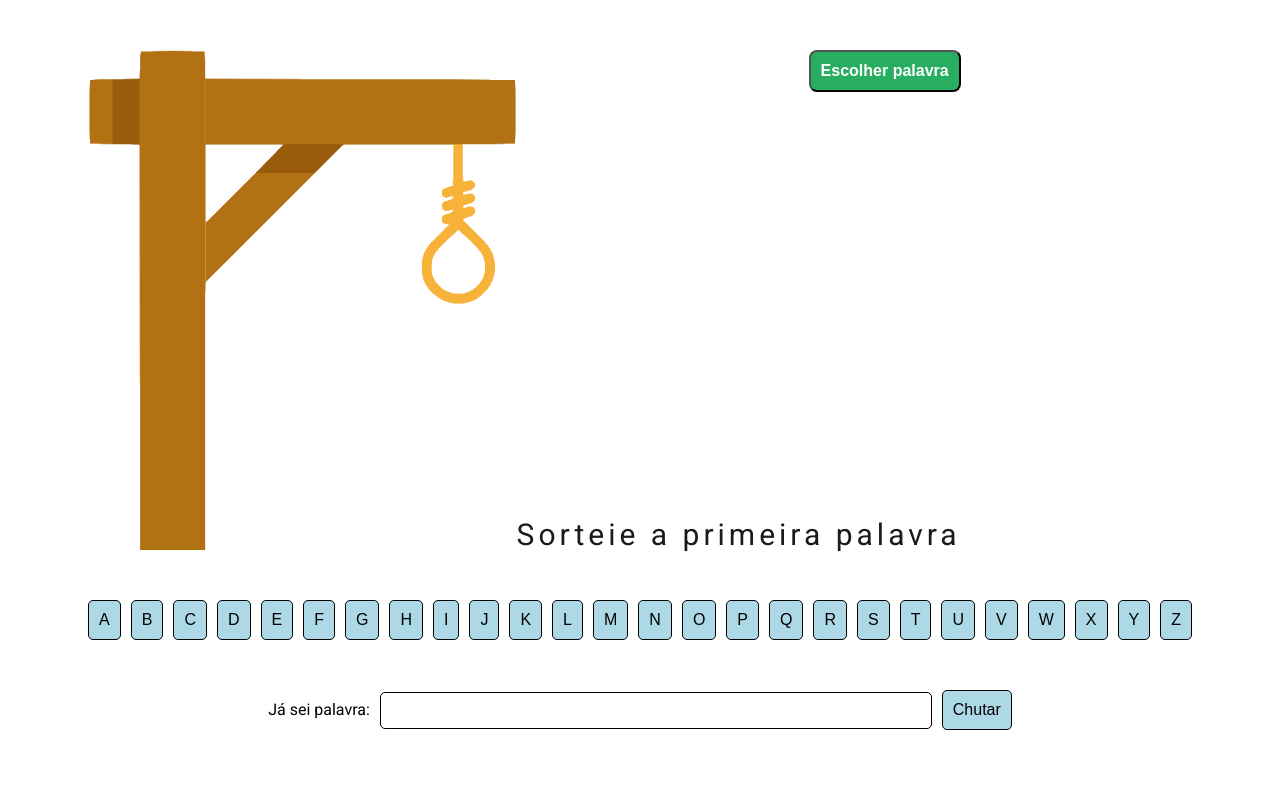
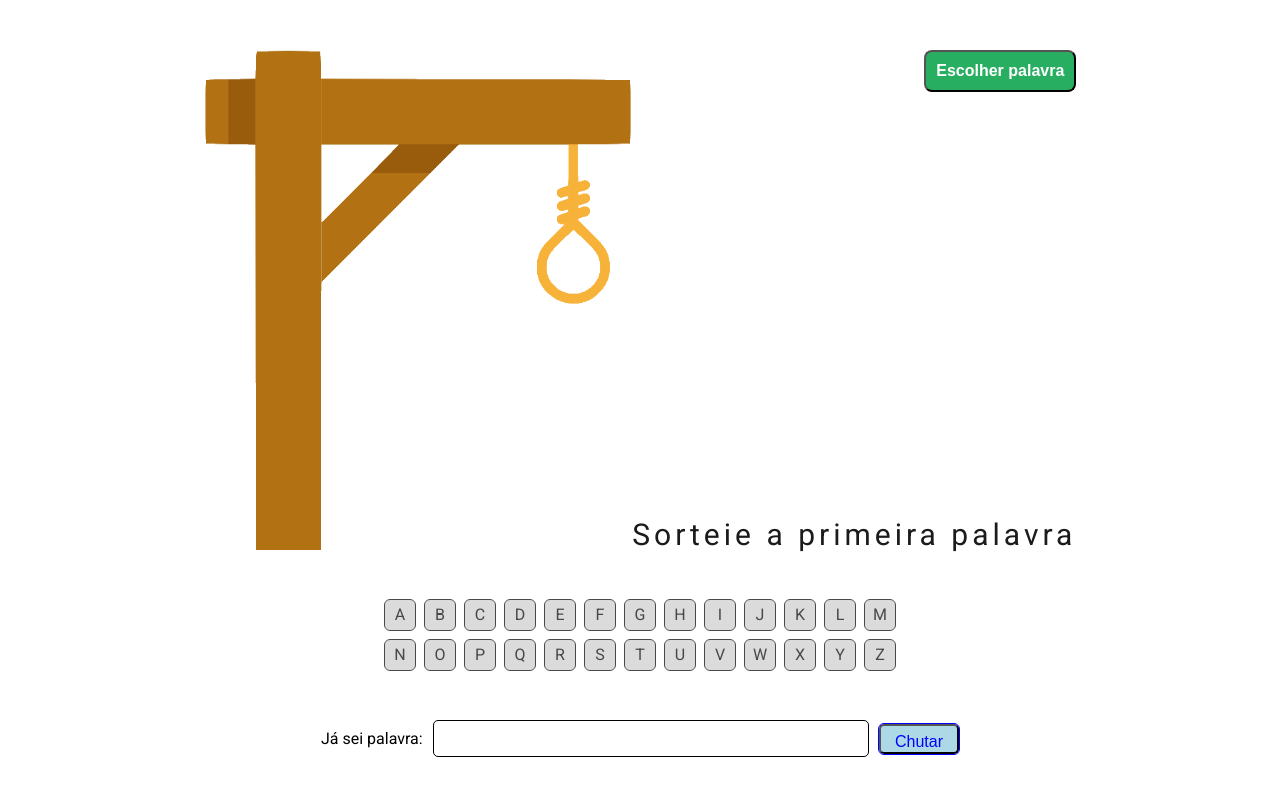
Before and after one commit to macielvini/driven-projeto8-jogoforca, a React (Create React App) app: page / in a window 1280 px wide. Shown: the top 796 px of the page. Built offline with nearby package versions, Linux system fonts and the light colour scheme.

Commit message:
Jogo inicia com os botões de letras desativados e ativa ao sortear uma palavra

```diff
--- a/public/index.html
+++ b/public/index.html
@@ -4,8 +4,6 @@
 <head>
   <meta charset="utf-8" />
   <meta name="viewport" content="width=device-width, initial-scale=1" />
-  <link rel="stylesheet" href="styles/style.css">
-  <link rel="stylesheet" href="styles/reset.css">
   <title>Jogo da forca</title>
 </head>
 
--- a/src/components/App.js
+++ b/src/components/App.js
@@ -2,30 +2,32 @@ import React from "react";
 import Palavras from "./Palavras";
 
 export default function App() {
+  const [letrasAtivado, setLetrasAtivado] = React.useState("desativado");
 
   return (
-    <div class="container" >
+    <div className="container" >
       <div>
-        <Jogo />
-        <div class="controles">
-          <Letras />
+        <Jogo setLetrasAtivado={setLetrasAtivado} />
+        <div className="controles">
+          <Letras status={letrasAtivado} />
           <Chute />
         </div>
       </div >
     </div>
   )
 }
+
 function Chute() {
   return (
-    <div class="chutar">
-      <label for="chute">Já sei palavra: </label>
+    <div className="chutar">
+      <label htmlFor="chute">Já sei palavra: </label>
       <input type="text" name="" id="chute" />
       <button>Chutar</button>
     </div>
   )
 }
 
-function Jogo() {
+function Jogo(props) {
 
   let palavra = "";
   const [underlines, setUnderlines] = React.useState("Sorteie a primeira palavra");
@@ -35,39 +37,42 @@ function Jogo() {
 
     let palavraArr = [...palavra];
     setUnderlines(palavraArr.map(() => "_"));
+    props.setLetrasAtivado("ativado");
   }
 
   return (
-    <div class="jogo">
-      <div class="forca">
+    <div className="jogo">
+      <div className="forca">
         <img src="assets/forca0.png" alt="forca" />
       </div>
-      <div class="direita">
-        <button class="escolher-palavra" onClick={sortearPalavra}>Escolher palavra</button>
+      <div className="direita">
+        <button className="escolher-palavra" onClick={sortearPalavra}> Escolher palavra</button>
         <p>{underlines}</p>
       </div>
-    </div>
+    </div >
   )
 }
 
-function Letras() {
+function Letras(props) {
+
+  const alfabeto = ["a", "b", "c", "d", "e", "f", "g", "h", "i", "j", "k", "l", "m", "n", "o", "p", "q", "r", "s", "t", "u", "v", "w", "x", "y", "z"];
+
 
   return (
-    <div class="letras">
+    <div className="letras">
       <ul>
-        {alfabeto.map((l) => <Letra letra={l} />)}
+        {alfabeto.map((l, i) => <Letra letra={l} key={i} status={props.status} />)}
       </ul>
     </div>
 
   )
 }
 
-const alfabeto = ["a", "b", "c", "d", "e", "f", "g", "h", "i", "j", "k", "l", "m", "n", "o", "p", "q", "r", "s", "t", "u", "v", "w", "x", "y", "z"];
 
-function Letra(props = "") {
-  const { estaAtivado, letra } = props;
+function Letra(props) {
+  const { letra, status } = props;
 
   return (
-    <li> <button className={estaAtivado}>{letra.toUpperCase()}</button></li>
+    <li className={status}>{letra.toUpperCase()}</li>
   )
 }
--- a/src/components/Palavras.js
+++ b/src/components/Palavras.js
@@ -24,7 +24,7 @@ export default function Palavras() {
     "xícara", "xadrez", "xilofone", "xarope", "xenofobia", "xereta", "xerife", "xaveco", "xixi", "xale",
     "zebra", "zagueiro", "zero", "zoeira", "zodíaco", "zangão", "zepelim", "zinco", "zoológico", "zumbido"];
 
-  const index = Math.floor(Math.random() * palavras.length);
+  const index = Math.floor(Math.random() * (palavras.length - 1));
 
   return (palavras[index]);
 }
--- a/src/index.js
+++ b/src/index.js
@@ -1,4 +1,6 @@
 import ReactDOM from "react-dom";
 import App from "./components/App";
+import "./styles/reset.css";
+import "./styles/style.css";
 
 ReactDOM.render(<App />, document.querySelector(".root"));
--- a/public/styles/style.css
+++ b/src/styles/style.css
@@ -67,27 +67,34 @@
 }
 
 .controles .letras ul {
-  display: flex;
+  display: grid;
   gap: 10px;
+  grid-template-columns: repeat(13, auto);
 }
 
-.controles .letras li button,
+.controles .letras li,
 .chutar button {
+  width: 30px;
+  height: 30px;
+
   font-size: 16px;
-  color: black;
+  color: blue;
+
+  text-align: center;
+  line-height: 30px;
 
   background-color: lightblue;
-  padding: 10px;
   border-radius: 5px;
-  border: 1px solid black;
+  outline: 1px solid blue;
+
+  cursor: pointer;
 }
 
-/* .controles .letras li button:disabled {
-  background-color: lightcoral;
-} */
-
-.controles .letras li .desativado {
-  background-color: lightcoral;
+.controles .letras li.desativado {
+  color: #1b1b1b;
+  outline: 1px solid #1b1b1b;
+  background-color: lightgray;
+  opacity: 0.8;
   pointer-events: none;
 }
 
@@ -110,3 +117,7 @@
   padding: 10px;
   min-width: 50%;
 }
+
+.controles button {
+  width: 80px;
+}
```
Also changed, not shown: src/styles/reset.css (renamed from public/styles/reset.css).
